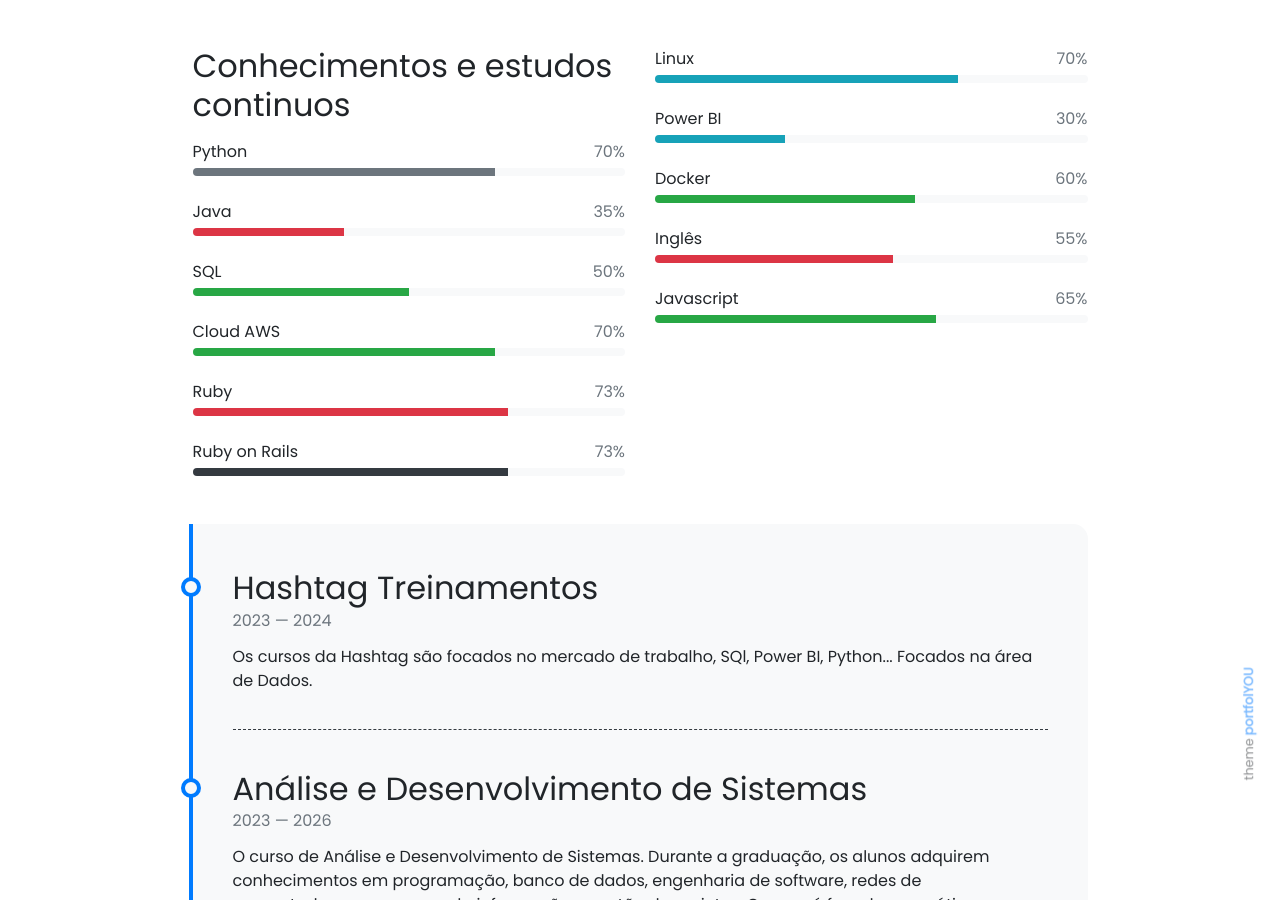
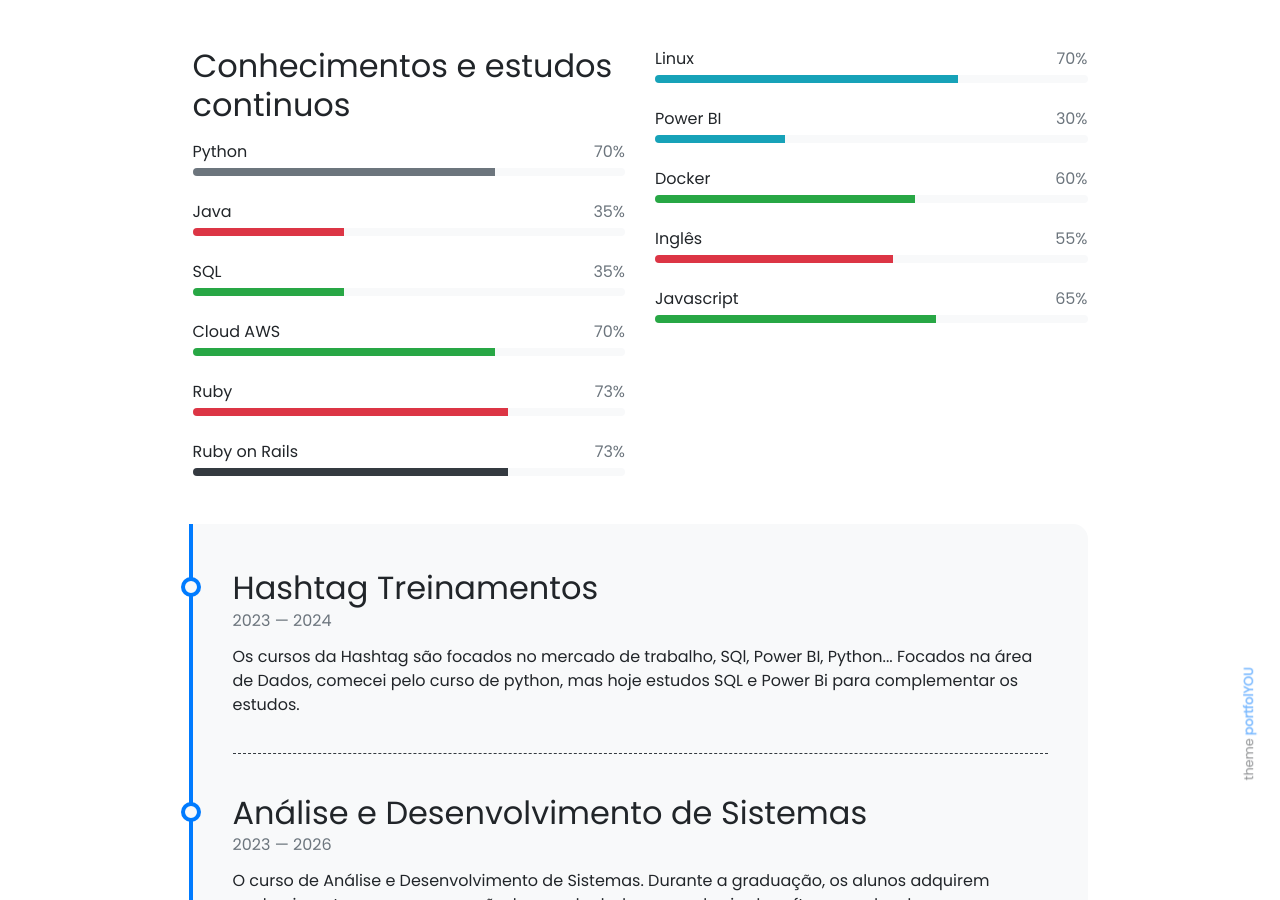
Before and after one commit to Vanessamachado93/Vanessamachado93.github.io, a Jekyll site: the page built from pages/about.md, in a window 1280 px wide and 900 px high, scrolled down 1211 px. Built offline with Jekyll 4.4.1, drawn with Linux system fonts in a browser that asks for light colours; nearby versions of some CDN libraries; emoji names are drawn with the system emoji font.

Commit message:
Ajustes nos conteudos

```diff
--- a/_data/programming-skills.yml
+++ b/_data/programming-skills.yml
@@ -7,7 +7,7 @@
   color: danger
 
 - name: SQL
-  percentage: 50
+  percentage: 35
   color: success
 
 - name: Cloud AWS
--- a/_data/timeline.yml
+++ b/_data/timeline.yml
@@ -2,7 +2,8 @@
   from: 2023
   to: 2024
   description: Os cursos da Hashtag são focados no mercado de trabalho, SQl, Power BI, Python...
-              Focados na área de Dados.
+              Focados na área de Dados, comecei pelo curso de  python, mas hoje estudos SQL e Power Bi
+              para complementar os estudos.
 
 - title: Análise e Desenvolvimento de Sistemas
   from: 2023
```
